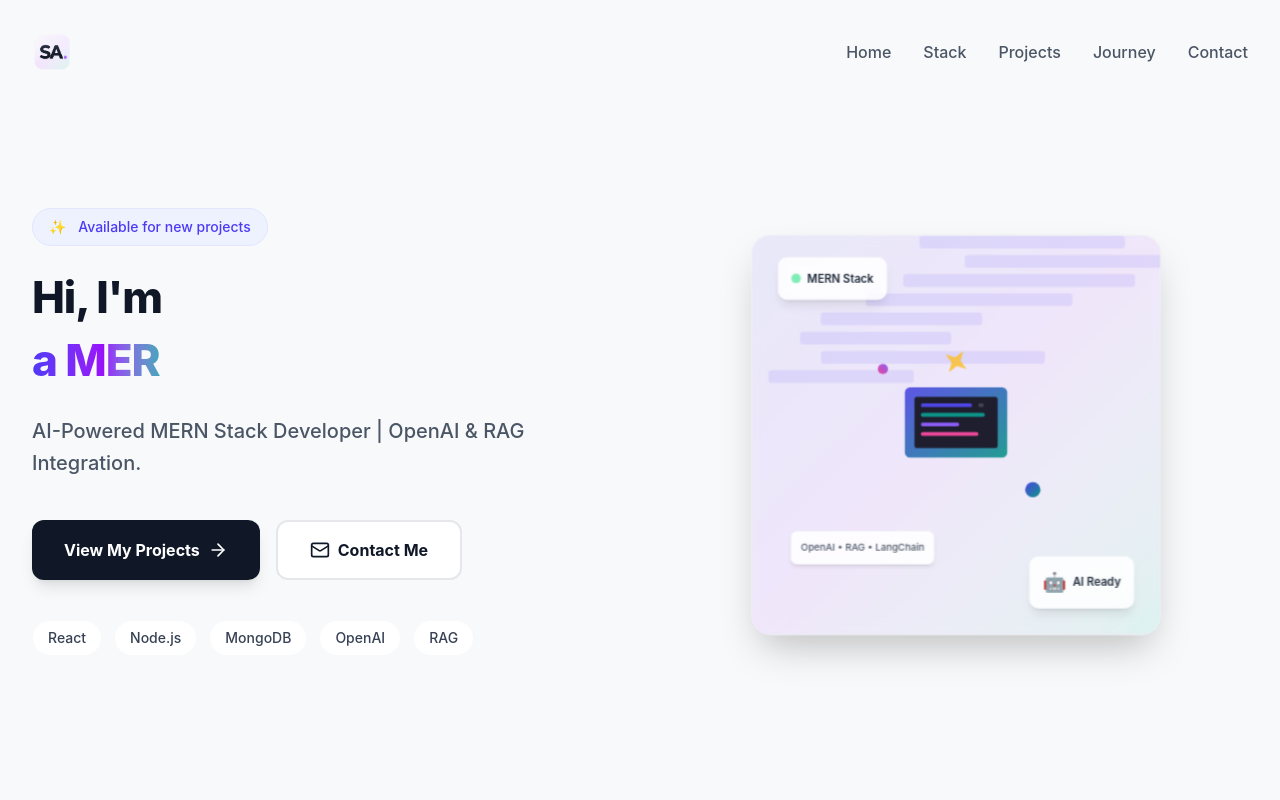
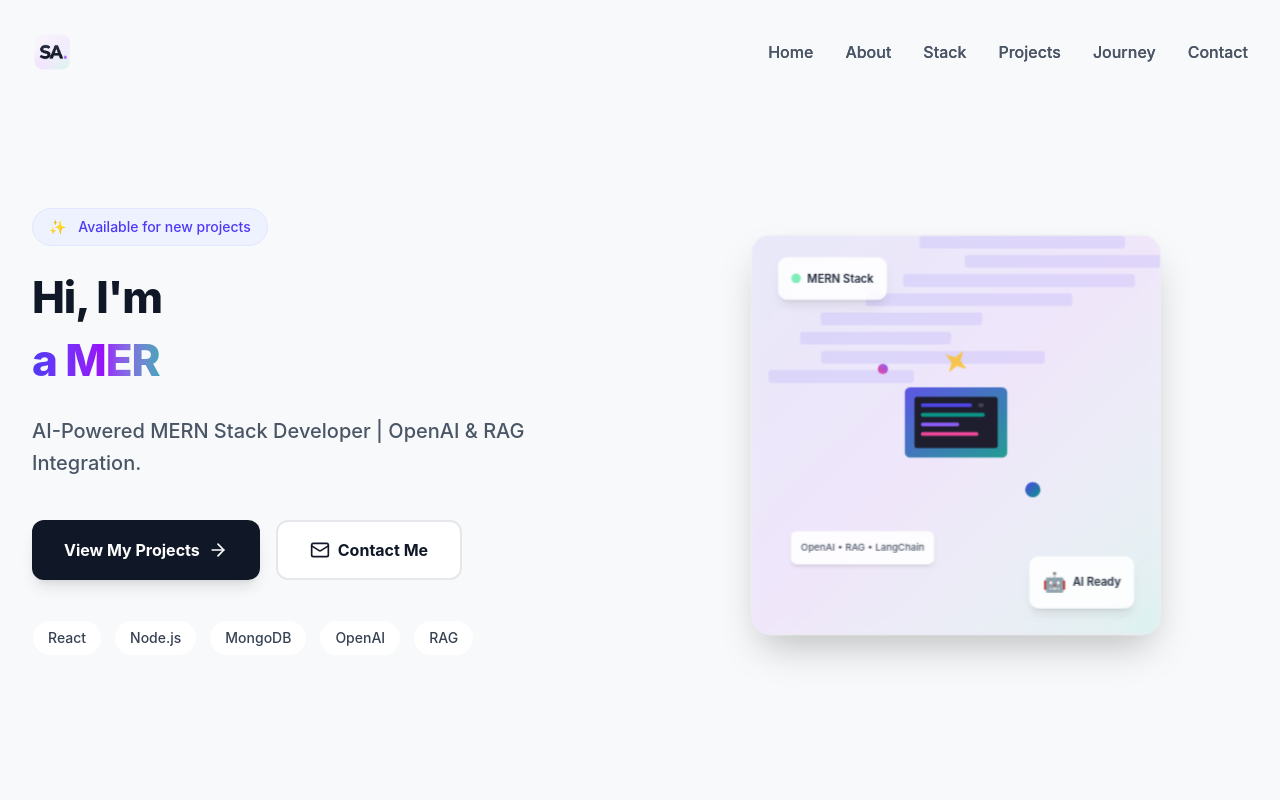
Before and after one commit to Muhammad-Saad-786/saad-dev-portfolio, a React (Vite) app: page / in a window 1280 px wide. Shown: the top 800 px of the page. Built offline with nearby package versions, Linux system fonts and the light colour scheme.

Commit message:
React-Router-DOM is added, All components are refactorize

```diff
--- a/index.html
+++ b/index.html
@@ -3,7 +3,7 @@
 
 <head>
   <meta charset="UTF-8" />
-  <link rel="icon" type="image/svg+xml" href="./public/favicon.png" />
+  <link rel="icon" type="image/svg+xml" href="/favicon.png" />
   <meta name="viewport" content="width=device-width, initial-scale=1.0" />
   <title>Muhammad Saad | Frontend Developer Portfolio</title>
   <meta name="description"
--- a/package.json
+++ b/package.json
@@ -26,6 +26,7 @@
     "react": "^18.3.1",
     "react-dom": "^18.3.1",
     "react-parallax-tilt": "^1.7.322",
+    "react-router-dom": "^7.14.2",
     "react-type-animation": "^3.2.0",
     "tailwindcss": "^4.2.2"
   },
--- a/src/App.jsx
+++ b/src/App.jsx
@@ -8,7 +8,8 @@ import ServicesGrid from "./components/ServicesGrid";
 import JourneyTimeline from "./components/JourneyTimeline";
 import Footer from "./components/Footer";
 import SmoothScroll from "./components/SmoothScroll";
-
+import { Routes, Route } from "react-router-dom";
+import HomePage from "./components/HomePage";
 function App() {
   return (
     <SmoothScroll>
@@ -16,12 +17,14 @@ function App() {
         <Navbar />
 
         <main className="w-full">
-          <Hero />
-          <AboutIntro />
-          <Marquee />
-          <Projects />
-          <ServicesGrid />
-          <JourneyTimeline />
+          <Routes>
+            <Route path="/" element={<HomePage />} />
+            <Route path="/about" element={<AboutIntro />} />
+            <Route path="/marquee" element={<Marquee />} />
+            <Route path="/projects" element={<Projects />} />
+            <Route path="/services" element={<ServicesGrid />} />
+            <Route path="/journey" element={<JourneyTimeline />} />
+          </Routes>
         </main>
 
         <Footer />
--- a/src/components/AboutIntro.jsx
+++ b/src/components/AboutIntro.jsx
@@ -4,7 +4,10 @@ import { CheckCircle, Terminal, Cpu } from "lucide-react";
 
 const AboutIntro = () => {
   return (
-    <section className="py-24 bg-white border-y border-gray-100 overflow-hidden relative">
+    <section
+      id="about"
+      className="py-24 bg-white border-y border-gray-100 overflow-hidden relative"
+    >
       <div className="absolute top-0 right-1/4 w-96 h-96 bg-fuchsia-100 rounded-full blur-[120px] -z-10 mix-blend-multiply opacity-50" />
       <div className="absolute bottom-0 left-1/4 w-96 h-96 bg-teal-50 rounded-full blur-[120px] -z-10 mix-blend-multiply opacity-50" />
 
@@ -30,7 +33,7 @@ const AboutIntro = () => {
               <p className="mb-2">
                 <span className="text-purple-500">import</span> {"{ AI }"}{" "}
                 <span className="text-purple-500">from</span> '
-                <span className="text-teal-500">@saad/ai</span>';
+                <span className="text-teal-500">@saadasim/ai</span>';
               </p>
               <p className="mb-2">
                 <span className="text-blue-500">const</span> app =
--- a/src/components/Footer.jsx
+++ b/src/components/Footer.jsx
@@ -53,13 +53,13 @@ const Footer = () => {
   const socialLinks = [
     {
       src: "https://cdn.jsdelivr.net/npm/simple-icons@v9/icons/github.svg",
-      href: "https://github.com/yourusername",
+      href: "https://github.com/Muhammad-Saad-786",
       label: "GitHub",
       filter: "invert(1)",
     },
     {
       src: "https://cdn.jsdelivr.net/npm/simple-icons@v9/icons/linkedin.svg",
-      href: "https://linkedin.com/in/yourusername",
+      href: "https://www.linkedin.com/in/immuhammadsaad",
       label: "LinkedIn",
       filter: "invert(1)",
     },
@@ -118,17 +118,19 @@ const Footer = () => {
               value: "saadasimmalik@gmail.com",
               href: "mailto:saadasim@gmail.com",
             },
-            { icon: MapPin, title: "Location", value: "Pakistan", href: "#" },
+            { icon: MapPin, title: "Location", value: "Pakistan" },
             {
               icon: Phone,
-              title: "Phone",
-              value: "+92 300 1234567",
-              href: "tel:+923001234567",
+              title: "WhatsApp",
+              value: "Chat on WhatsApp",
+              href: "https://wa.me/923095909052",
+              target: "_blank",
             },
           ].map((item, index) => (
             <motion.a
               key={index}
               href={item.href}
+              target={item.target}
               whileHover={{ scale: 1.02, y: -5 }}
               className="p-6 bg-gray-800/50 backdrop-blur-sm border border-gray-700 rounded-2xl hover:border-indigo-500/50 transition-all group"
             >
--- a/src/components/Hero.jsx
+++ b/src/components/Hero.jsx
@@ -3,6 +3,7 @@ import { motion } from "framer-motion";
 import { TypeAnimation } from "react-type-animation";
 import { ArrowRight, Mail } from "lucide-react";
 import { gsap } from "gsap";
+import { Link } from "react-router-dom";
 
 const Hero = () => {
   const codeBracketRef = useRef(null);
@@ -95,7 +96,7 @@ const Hero = () => {
             <motion.a
               whileHover={{ scale: 1.05 }}
               whileTap={{ scale: 0.95 }}
-              href="#projects"
+              href="/projects"
               className="flex items-center justify-center gap-2 px-8 py-4 bg-gray-900 text-white rounded-xl font-bold hover:bg-indigo-600 transition-all shadow-lg hover:shadow-indigo-500/25"
             >
               View My Projects
@@ -104,7 +105,7 @@ const Hero = () => {
             <motion.a
               whileHover={{ scale: 1.05 }}
               whileTap={{ scale: 0.95 }}
-              href="#contact"
+              href="/contact"
               className="flex items-center justify-center gap-2 px-8 py-4 bg-white text-gray-900 border-2 border-gray-200 rounded-xl font-bold hover:border-indigo-600 transition-all hover:bg-slate-50"
             >
               <Mail className="w-5 h-5" />
--- /dev/null
+++ b/src/components/HomePage.jsx
@@ -0,0 +1,23 @@
+import Navbar from "./Navbar";
+import Hero from "./Hero";
+import AboutIntro from "./AboutIntro";
+import Marquee from "./Marquee";
+import Projects from "./Projects";
+import ServicesGrid from "./ServicesGrid";
+import JourneyTimeline from "./JourneyTimeline";
+import Footer from "./Footer";
+
+const HomePage = () => {
+  return (
+    <div className="min-h-screen bg-[#F8F9FA] text-gray-900 font-sans cursor-default relative">
+      <Navbar />
+      <Hero />
+      <AboutIntro />
+      <Marquee />
+      <Projects />
+      <ServicesGrid />
+      <JourneyTimeline />
+    </div>
+  );
+};
+export default HomePage;
--- a/src/components/Navbar.jsx
+++ b/src/components/Navbar.jsx
@@ -1,13 +1,15 @@
 import React, { useState, useEffect } from "react";
 import { motion } from "framer-motion";
 import { Menu, X } from "lucide-react";
+import { Link } from "react-router-dom";
 
 const navLinks = [
-  { name: "Home", href: "#home" },
-  { name: "Stack", href: "#stack" },
-  { name: "Projects", href: "#projects" },
-  { name: "Journey", href: "#journey" },
-  { name: "Contact", href: "#contact" },
+  { name: "Home", to: "/" },
+  { name: "About", to: "/about" },
+  { name: "Stack", to: "/marquee" },
+  { name: "Projects", to: "/projects" },
+  { name: "Journey", to: "/journey" },
+  { name: "Contact", to: "/contact" },
 ];
 
 const Navbar = () => {
@@ -48,12 +50,12 @@ const Navbar = () => {
               animate={{ opacity: 1, y: 0 }}
               transition={{ delay: i * 0.1 }}
             >
-              <a
-                href={link.href}
+              <Link
+                to={link.to}
                 className="text-gray-600 hover:text-indigo-600 transition-colors font-medium"
               >
                 {link.name}
-              </a>
+              </Link>
             </motion.li>
           ))}
         </ul>
@@ -74,13 +76,13 @@ const Navbar = () => {
           <ul className="flex flex-col p-6 space-y-4">
             {navLinks.map((link) => (
               <li key={link.name}>
-                <a
-                  href={link.href}
+                <Link
+                  to={link.to}
                   className="block text-gray-800 font-semibold"
                   onClick={() => setIsOpen(false)}
                 >
                   {link.name}
-                </a>
+                </Link>
               </li>
             ))}
           </ul>
--- a/src/main.jsx
+++ b/src/main.jsx
@@ -4,11 +4,14 @@ import "./index.css";
 import App from "./App.jsx";
 import { Analytics } from "@vercel/analytics/react";
 import { SpeedInsights } from "@vercel/speed-insights/react";
-
+import ReactDOM from "react-dom/client";
+import { BrowserRouter } from "react-router-dom";
 createRoot(document.getElementById("root")).render(
   <StrictMode>
-    <App />
-    <Analytics />
-    <SpeedInsights />
+    <BrowserRouter>
+      <App />
+      <Analytics />
+      <SpeedInsights />
+    </BrowserRouter>
   </StrictMode>,
 );
```
Also changed, not shown: 1 other file (tests, documents, lock files or other folders).
